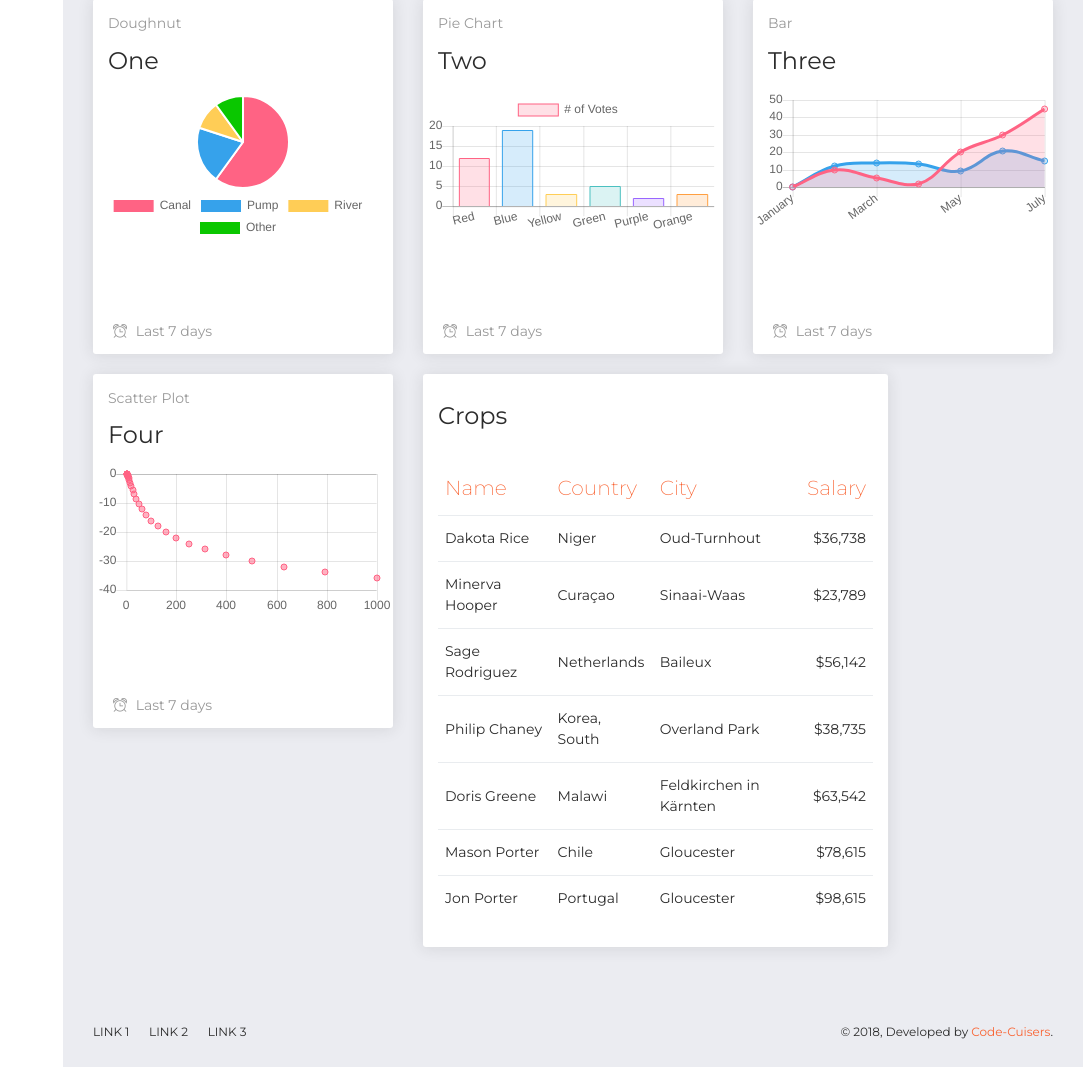
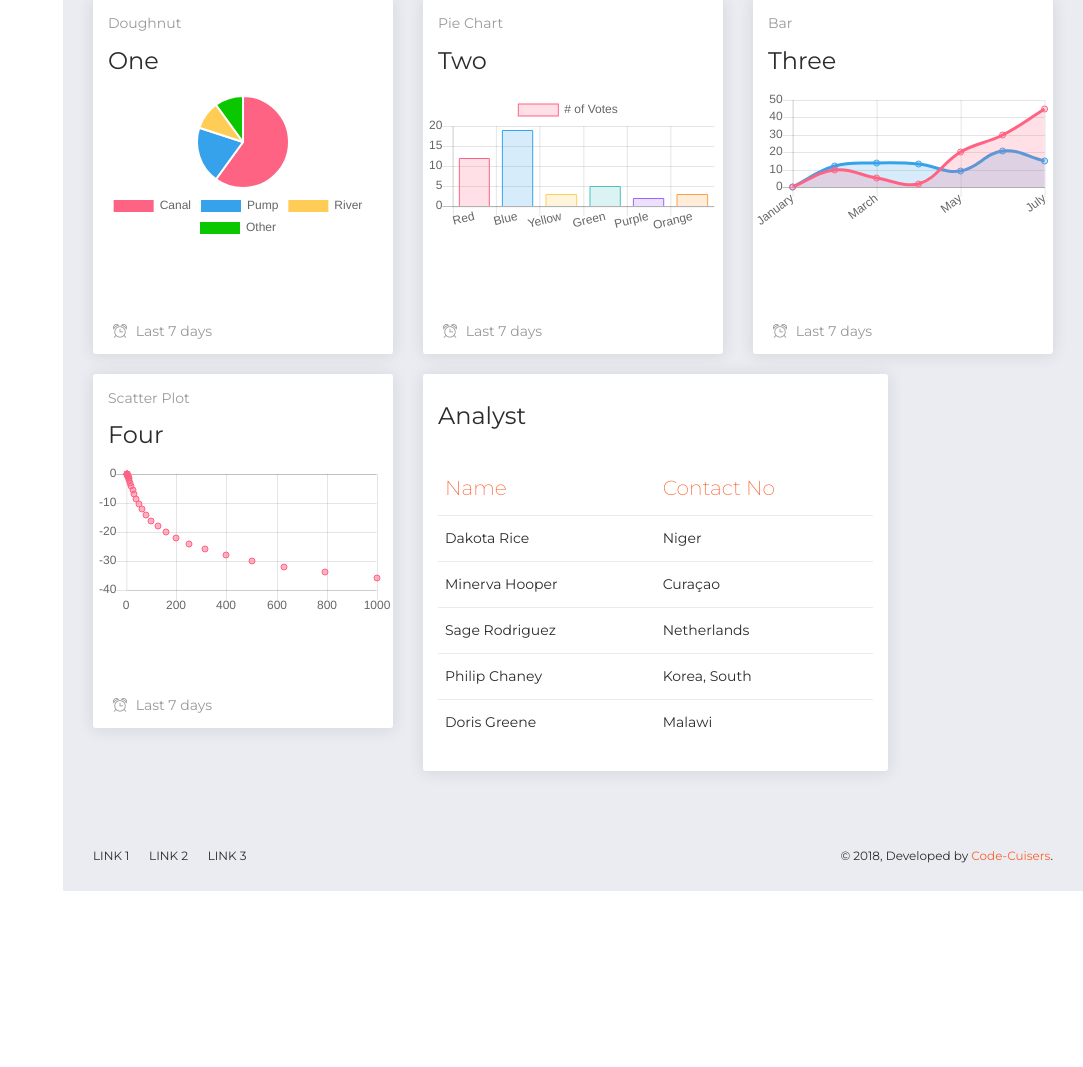
Before and after one commit to nirnejak/TellMe, a Flask app: page /dashboard in a window 1280 px wide. Shown: the part 930-1997 px from the top of the page, without its empty margins (197-1280 px from the left). After the commit the page ends 1821 px from the top, so only its background shows below. Run offline with Flask 2, Linux system fonts and the light colour scheme; data that the repository does not hold is empty; some libraries are stand-ins or nearby versions.

Commit message:
dashboard

```diff
--- a/templates/dashboard.html
+++ b/templates/dashboard.html
@@ -193,7 +193,7 @@
             <div class="col-lg-6 col-md-6 animated fadeInUp">
                 <div class="card">
                     <div class="card-header">
-                        <h4 class="card-title">Crops</h4>
+                        <h4 class="card-title">Analyst</h4>
                     </div>
                     <div class="card-body">
                         <div class="table-responsive">
@@ -203,13 +203,7 @@
                                         Name
                                     </th>
                                     <th>
-                                        Country
-                                    </th>
-                                    <th>
-                                        City
-                                    </th>
-                                    <th class="text-right">
-                                        Salary
+                                        Contact No
                                     </th>
                                 </thead>
                                 <tbody>
@@ -220,12 +214,6 @@
                                         <td>
                                             Niger
                                         </td>
-                                        <td>
-                                            Oud-Turnhout
-                                        </td>
-                                        <td class="text-right">
-                                            $36,738
-                                        </td>
                                     </tr>
                                     <tr>
                                         <td>
@@ -233,12 +221,6 @@
                                         </td>
                                         <td>
                                             Curaçao
-                                        </td>
-                                        <td>
-                                            Sinaai-Waas
-                                        </td>
-                                        <td class="text-right">
-                                            $23,789
                                         </td>
                                     </tr>
                                     <tr>
@@ -248,12 +230,6 @@
                                         <td>
                                             Netherlands
                                         </td>
-                                        <td>
-                                            Baileux
-                                        </td>
-                                        <td class="text-right">
-                                            $56,142
-                                        </td>
                                     </tr>
                                     <tr>
                                         <td>
@@ -262,12 +238,6 @@
                                         <td>
                                             Korea, South
                                         </td>
-                                        <td>
-                                            Overland Park
-                                        </td>
-                                        <td class="text-right">
-                                            $38,735
-                                        </td>
                                     </tr>
                                     <tr>
                                         <td>
@@ -275,40 +245,6 @@
                                         </td>
                                         <td>
                                             Malawi
-                                        </td>
-                                        <td>
-                                            Feldkirchen in Kärnten
-                                        </td>
-                                        <td class="text-right">
-                                            $63,542
-                                        </td>
-                                    </tr>
-                                    <tr>
-                                        <td>
-                                            Mason Porter
-                                        </td>
-                                        <td>
-                                            Chile
-                                        </td>
-                                        <td>
-                                            Gloucester
-                                        </td>
-                                        <td class="text-right">
-                                            $78,615
-                                        </td>
-                                    </tr>
-                                    <tr>
-                                        <td>
-                                            Jon Porter
-                                        </td>
-                                        <td>
-                                            Portugal
-                                        </td>
-                                        <td>
-                                            Gloucester
-                                        </td>
-                                        <td class="text-right">
-                                            $98,615
                                         </td>
                                     </tr>
                                 </tbody>
```
